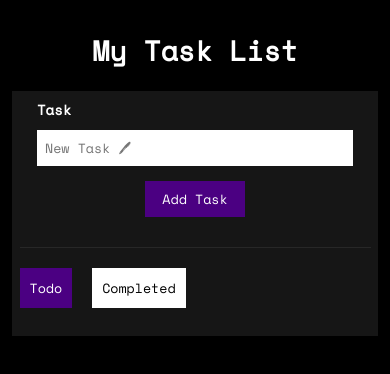
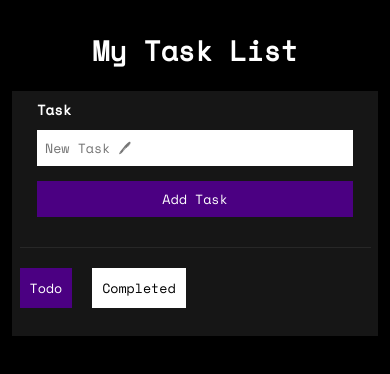
Before and after one commit to VatsalRathod07/Task-Mate, a React (Create React App) app: page / in a window 390 px wide. Shown: the top 374 px of the page. Built offline with nearby package versions, Linux system fonts and the light colour scheme.

Commit message:
new chnages for responsive

```diff
--- a/src/App.css
+++ b/src/App.css
@@ -242,6 +242,20 @@ body {
     width: 300px;
   }
 
+  .primaryBtn {
+    width: 316px;
+  }
+
+  .todo-input-subtask {
+    flex-direction: column;
+  }
+
+  .todo-list-item {
+    gap: 20px;
+    flex-direction: column;
+    align-items: flex-start;
+  }
+
   /* Update other responsive styles as needed */
 }
 
--- a/src/components/TodoList.jsx
+++ b/src/components/TodoList.jsx
@@ -54,7 +54,7 @@ const TodoList = ({ items, isCompleteScreen, onDelete, onComplete, onMoveUp, onM
               />
             )}
             <div className="todo-controls">
-              <small onClick={() => toggleSubtasks(index)} className="hide-show-btn">{showSubtasks[index] ? <BiShow/> : <BiHide/>}</small>
+              <small onClick={() => toggleSubtasks(index)} className="hide-show-btn">{showSubtasks[index] ? <BiShow /> : <BiHide />}</small>
               {/* {index > 0 && <button onClick={() => onMoveUp(index)}>Move Up</button>} */}
               {/* {index < items.length - 1 && <button onClick={() => onMoveDown(index)}>Move Down</button>} */}
               {/* {index > 0 && <BsArrowDownShort onClick={() => onMoveUp(index)} />}
```
